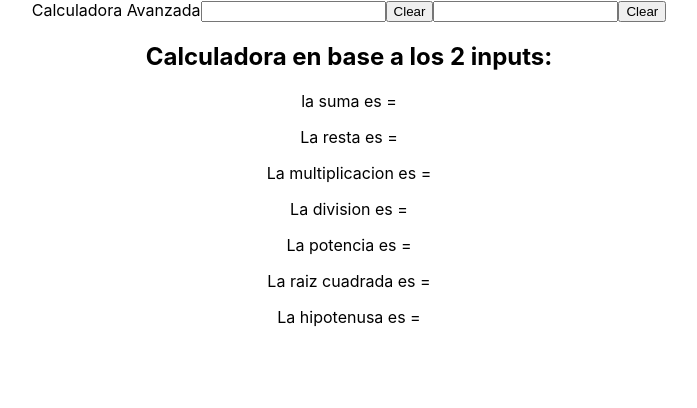
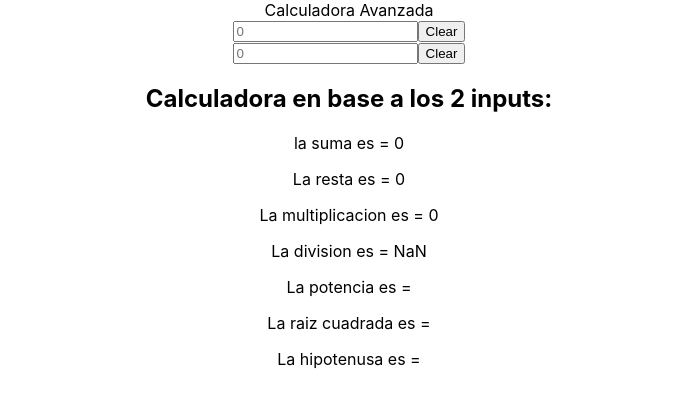
Before and after one commit to marianovatri/Calculadora-Avanzada, a React (Create React App) app in the folder Calculadora/: page / in a window 1280 px wide. Shown: the top 408 px of the page, without its empty margins (291-988 px from the left). Built offline with nearby package versions, Linux system fonts and the light colour scheme.

Commit message:
UsandoState

```diff
--- a/Calculadora/src/App.css
+++ b/Calculadora/src/App.css
@@ -1,7 +1,6 @@
 .App {
   text-align: center;
 }
-
 
 
 
--- a/Calculadora/src/App.js
+++ b/Calculadora/src/App.js
@@ -3,6 +3,15 @@ import './App.css';
 
 function App() {
 
+
+  const [datos, setDatos] = useState({
+    num1: "0" ,
+    num2: "0"
+  })
+
+  const handleInput = (valor) => {
+    setDatos({...datos, [valor.target.name] : valor.target.value })
+  }
 
   return (
 
@@ -12,33 +21,31 @@ function App() {
 
 
 
-       <label for="">Calculadora Avanzada</label>
+       <label>Calculadora Avanzada</label>
 
+       <form >
 
-       <input type="number" />
-       <button >Clear</button>
+          <div >
+              <input type="number" placeholder="0" onChange={handleInput} name="num1"></input>
+              <button type="reset" >Clear</button>
+          </div>
 
-
-
-
-       <input  type="number" />
-       <button>Clear</button>
-
-
-
+          <div >
+              <input type="number" placeholder="0" onChange={handleInput} name="num2"></input>
+              <button type="reset" >Clear</button>
+          </div>
 
           <h2>Calculadora en base a los 2 inputs: </h2>
-       <p>la suma es =  </p>
-       <p>La resta es =  </p>
-       <p>La multiplicacion es =  </p>
-       <p>La division es =  </p>
+           <p>la suma es = {parseFloat(datos.num1)+parseFloat(datos.num2)}  </p>
+           <p>La resta es = {parseFloat(datos.num1)-parseFloat(datos.num2)}   </p>
+           <p>La multiplicacion es = {parseFloat(datos.num1)*parseFloat(datos.num2)}   </p>
+           <p>La division es =  {parseFloat(datos.num1)/parseFloat(datos.num2)}  </p>
            <p>La potencia es =  </p>
            <p>La raiz cuadrada es =  </p>
            <p>La hipotenusa es =  </p>
 
 
-
-
+        </form>
 
 
     </div>
@@ -49,5 +56,4 @@ function App() {
   }
 
 
-
-export default App;
+export default  App
```
Also changed, not shown: 1 other file (tests, documents, lock files or other folders). Lines whose indentation alone changed are shown as unchanged.
